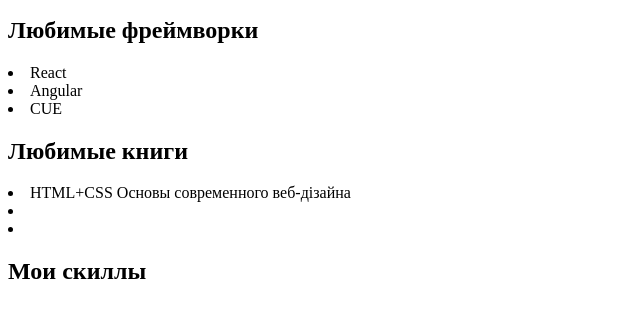
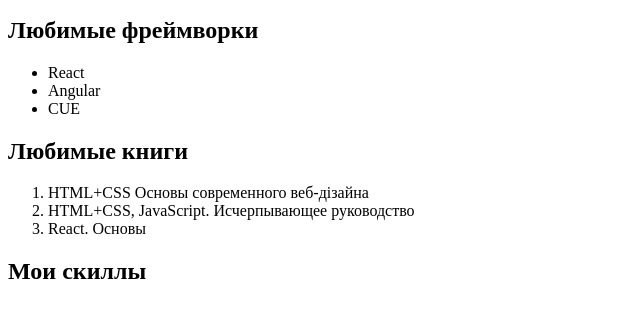
Before and after one commit to Nickrosenberg/1-hw-with-auto-test-html-css-main, a plain HTML site: page index.html in a window 1280 px wide. Shown: the part 493-806 px from the top of the page, without its empty margins (0-640 px from the left). Drawn offline with Linux system fonts and the light colour scheme.

Commit message:
complete task-3 modifide

```diff
--- a/index.html
+++ b/index.html
@@ -38,10 +38,11 @@
             <!-- a) Заголовок 2-го уровня (любимые книги/фильмы/блюда/страны... и т.п.) -->
             <h2>Любимые фреймворки</h2>
             <!-- b) Маркированный список. В списке должно быть не менее 3-х элементов -->
-            <ol></ol>
+            <ul>
                 <li>React</li>
                 <li>Angular</li>
                 <li>CUE</li>
+            </ul>
         </div>
         <div data-cy="hw1-ordered-list-box-pre">
             <!-- 3) В этом разделе создай 2 дочерних элемента: -->
@@ -49,10 +50,11 @@
             <!-- a) Заголовок 2-го уровня с другим названием (любимые книги/фильмы/блюда/страны... и т.п.) -->
             <h2>Любимые книги</h2>
             <!-- b) Нумерованный (упорядоченный) список. В списке должно быть не менее 3-х элементов -->
-            <ul></ul>
+            <ol>
                 <li>HTML+CSS Основы современного веб-дізайна</li>
-                <li></li>
-                <li></li>
+                <li>HTML+CSS, JavaScript. Исчерпывающее руководство</li>
+                <li>React. Основы</li>
+            </ol>
         </div>
         <div data-cy="hw1-skills-box-pre">
             <h2>Мои скиллы</h2>
```
